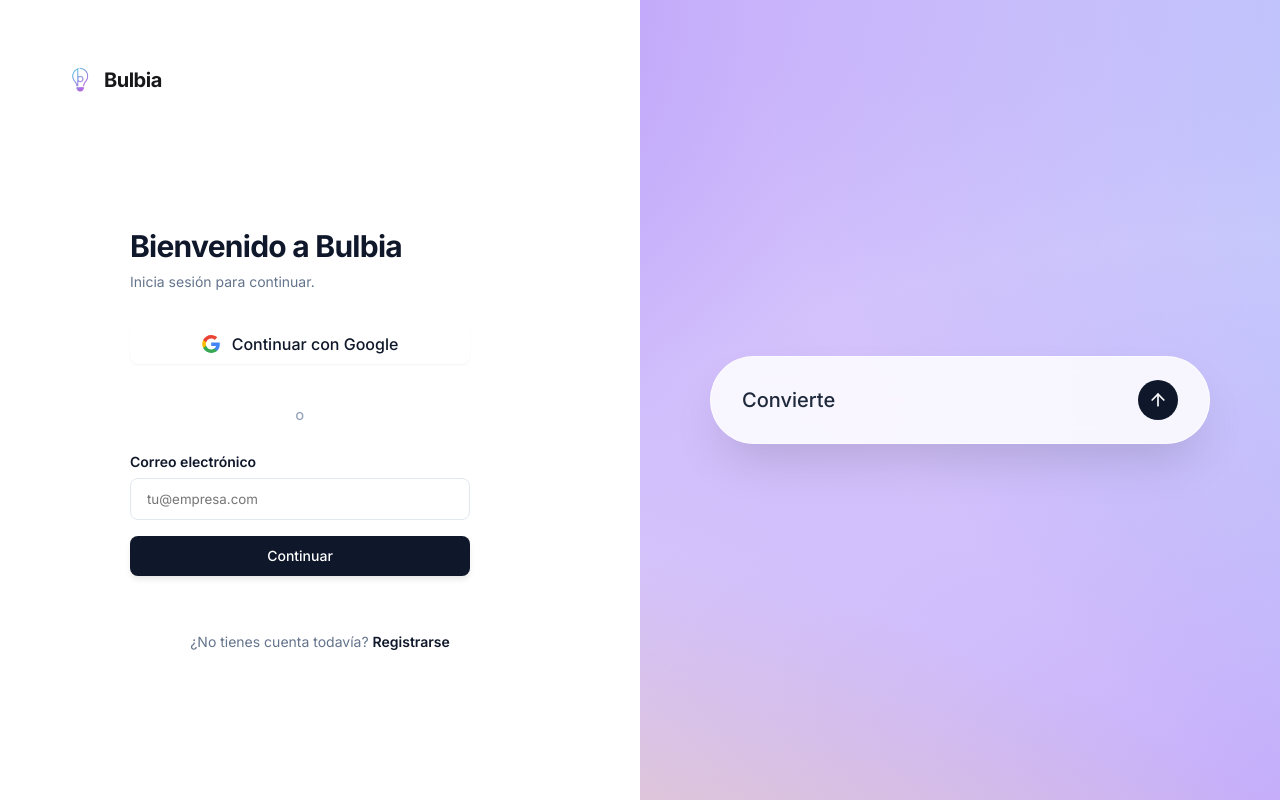
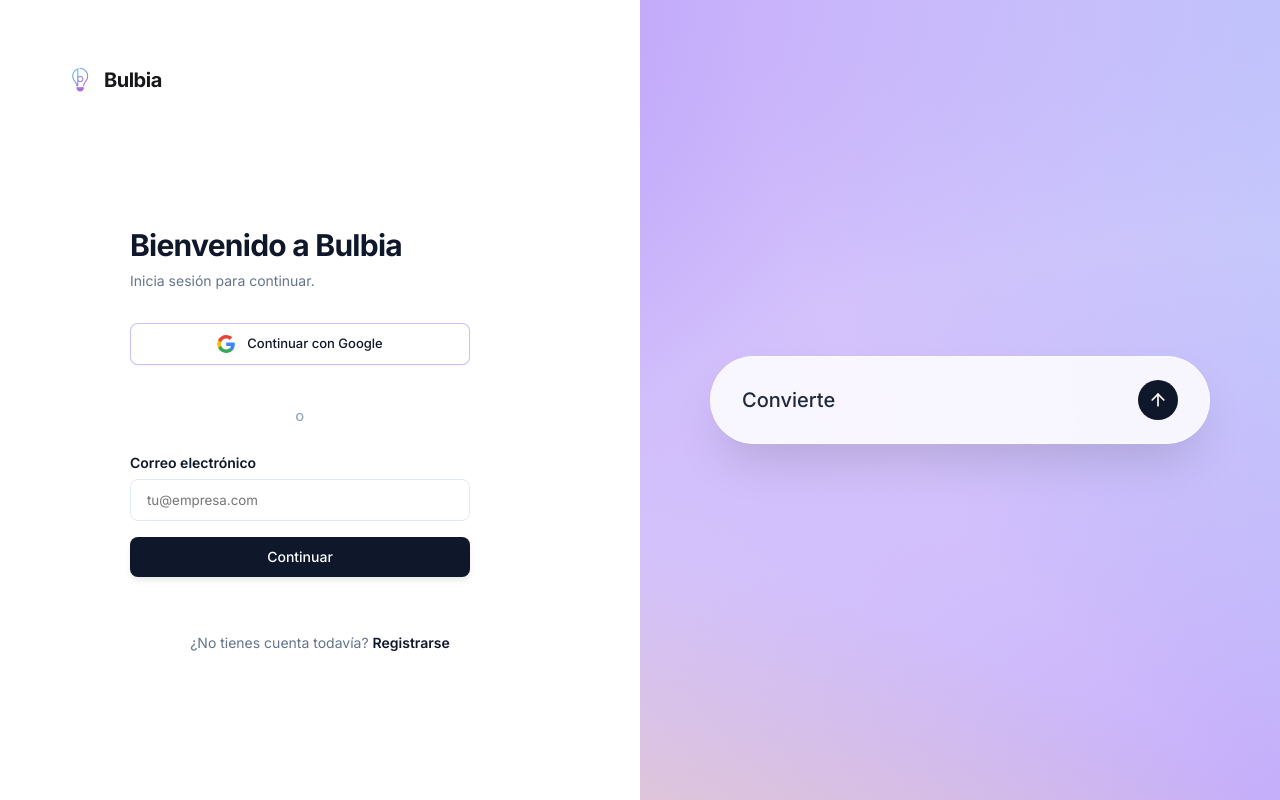
Before and after one commit to albertllacuna-create/ai-app-builder, a React (Vite) app: page /login in a window 1280 px wide. Built offline with nearby package versions, Linux system fonts and the light colour scheme; no server answers.

Commit message:
UI: Restaurar borde coloreado del botón de Google y reducir su tamaño de fuente

```diff
--- a/src/pages/Login.tsx
+++ b/src/pages/Login.tsx
@@ -181,7 +181,8 @@
                                     type="button"
                                     onClick={handleGoogleLogin}
                                     disabled={loading}
-                                    className="w-full flex items-center justify-center gap-3 bg-white text-slate-900 hover:bg-violet-50 transition-all font-medium py-2 rounded-lg mb-6 shadow-sm disabled:opacity-70 border border-violet-300"
+                                    style={{ border: '1px solid rgba(139, 92, 246, 0.4)' }}
+                                    className="w-full flex items-center justify-center gap-3 bg-white text-slate-900 hover:bg-violet-50 transition-all font-medium text-[13px] py-2.5 rounded-lg mb-6 shadow-sm disabled:opacity-70"
                                 >
                                     <svg viewBox="0 0 24 24" width="18" height="18" xmlns="http://www.w3.org/2000/svg">
                                         <g transform="matrix(1, 0, 0, 1, 27.009001, -39.238998)">
```
